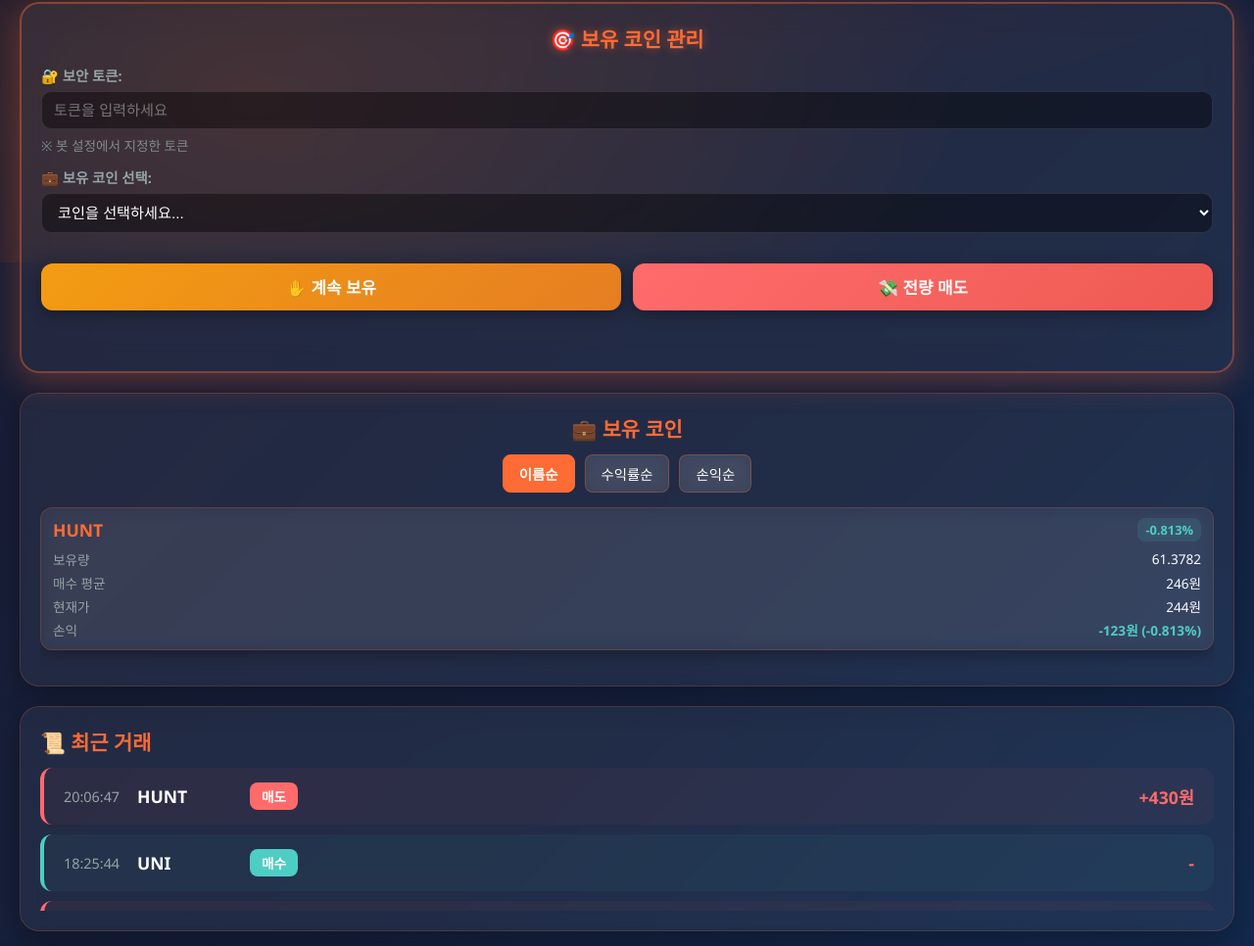
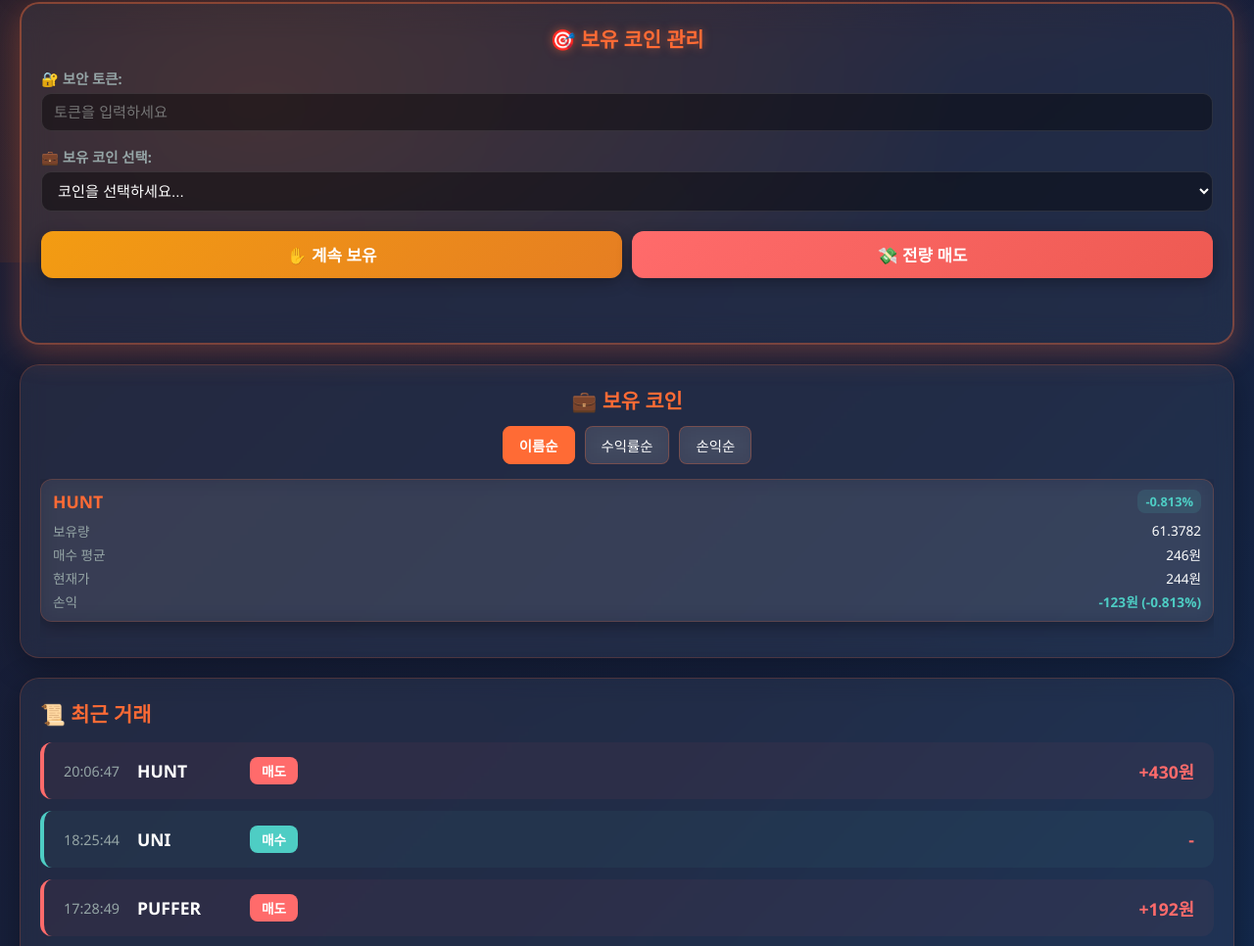
Before and after one commit to jinalssem/Jarvis-dashboard, a plain HTML site: page index.html in a window 1280 px wide. Shown: the part 532-1498 px from the top of the page at 98% size. Drawn offline with nearby package versions, Linux system fonts and the light colour scheme.

Commit message:
업데이트 실패 문제 해결

```diff
--- a/index.html
+++ b/index.html
@@ -696,15 +696,14 @@
             border-radius: 20px;
             padding: 20px;
             box-shadow: 0 8px 32px rgba(0, 0, 0, 0.3);
-            min-height: 230px;
-            max-height: 230px;
+            min-height: 330px;
             display: flex;
             flex-direction: column;
         }
 
         .trades-section h2 {
             font-size: 1.3em;
-            margin-bottom: 12px;
+            margin-bottom: 15px;
             color: #ff6b35;
             flex-shrink: 0;
         }
@@ -712,24 +711,8 @@
         .trades-list {
             display: flex;
             flex-direction: column;
-            gap: 10px;
-            overflow-y: auto;
+            gap: 12px;
             flex: 1;
-        }
-
-        /* 최근 거래 스크롤바 스타일 */
-        .trades-list::-webkit-scrollbar {
-            width: 6px;
-        }
-
-        .trades-list::-webkit-scrollbar-track {
-            background: rgba(0, 0, 0, 0.2);
-            border-radius: 10px;
-        }
-
-        .trades-list::-webkit-scrollbar-thumb {
-            background: rgba(255, 107, 53, 0.5);
-            border-radius: 10px;
         }
 
         .trade-item {
@@ -796,7 +779,7 @@
             border-radius: 20px;
             padding: 20px;
             box-shadow: 0 8px 32px rgba(0, 0, 0, 0.3);
-            min-height: 250px;
+            min-height: 350px;
         }
 
         .chart-section h2 {
@@ -806,7 +789,7 @@
         }
 
         #profitChart {
-            max-height: 200px;
+            max-height: 300px;
         }
 
         /* 보유 코인 관리 패널 - 워드클라우드 너비에 맞춤 */
@@ -817,27 +800,31 @@
             border-radius: 20px;
             padding: 20px;
             box-shadow: 0 8px 32px rgba(255, 107, 53, 0.3);
-            min-height: 250px;
+            min-height: 350px;
+            display: flex;
+            flex-direction: column;
         }
 
         .control-panel h2 {
             color: #ff6b35;
-            margin-bottom: 12px;
+            margin-bottom: 15px;
             text-align: center;
             font-size: 1.3em;
             text-shadow: 0 0 10px rgba(255, 107, 53, 0.5);
+            flex-shrink: 0;
         }
 
         .control-content {
             display: flex;
             flex-direction: column;
-            gap: 12px;
+            gap: 15px;
+            flex: 1;
         }
 
         .control-group {
             display: flex;
             flex-direction: column;
-            gap: 6px;
+            gap: 5px;
         }
 
         .control-group label {
@@ -873,8 +860,8 @@
         .control-buttons {
             display: grid;
             grid-template-columns: 1fr 1fr;
-            gap: 12px;
-            margin-top: 8px;
+            gap: 10px;
+            margin-top: 5px;
         }
 
         .btn-hold, .btn-sell {
@@ -919,7 +906,7 @@
         }
 
         #commandStatus {
-            min-height: 30px;
+            min-height: 20px;
         }
 
         .status-message {
@@ -1162,7 +1149,6 @@
                 <div class="control-group">
                     <label>🔐 보안 토큰:</label>
                     <input type="password" id="securityToken" placeholder="토큰을 입력하세요">
-                    <small>※ 봇 설정에서 지정한 토큰</small>
                 </div>
 
                 <div class="control-group">
@@ -1170,7 +1156,7 @@
                     <select id="holdingCoinSelect">
                         <option value="">코인을 선택하세요...</option>
                     </select>
-                    <small id="coinInfo" style="color: #4ecdc4; margin-top: 5px;"></small>
+                    <small id="coinInfo" style="color: #4ecdc4; margin-top: 5px; display: none;"></small>
                 </div>
 
                 <div class="control-buttons">
```
